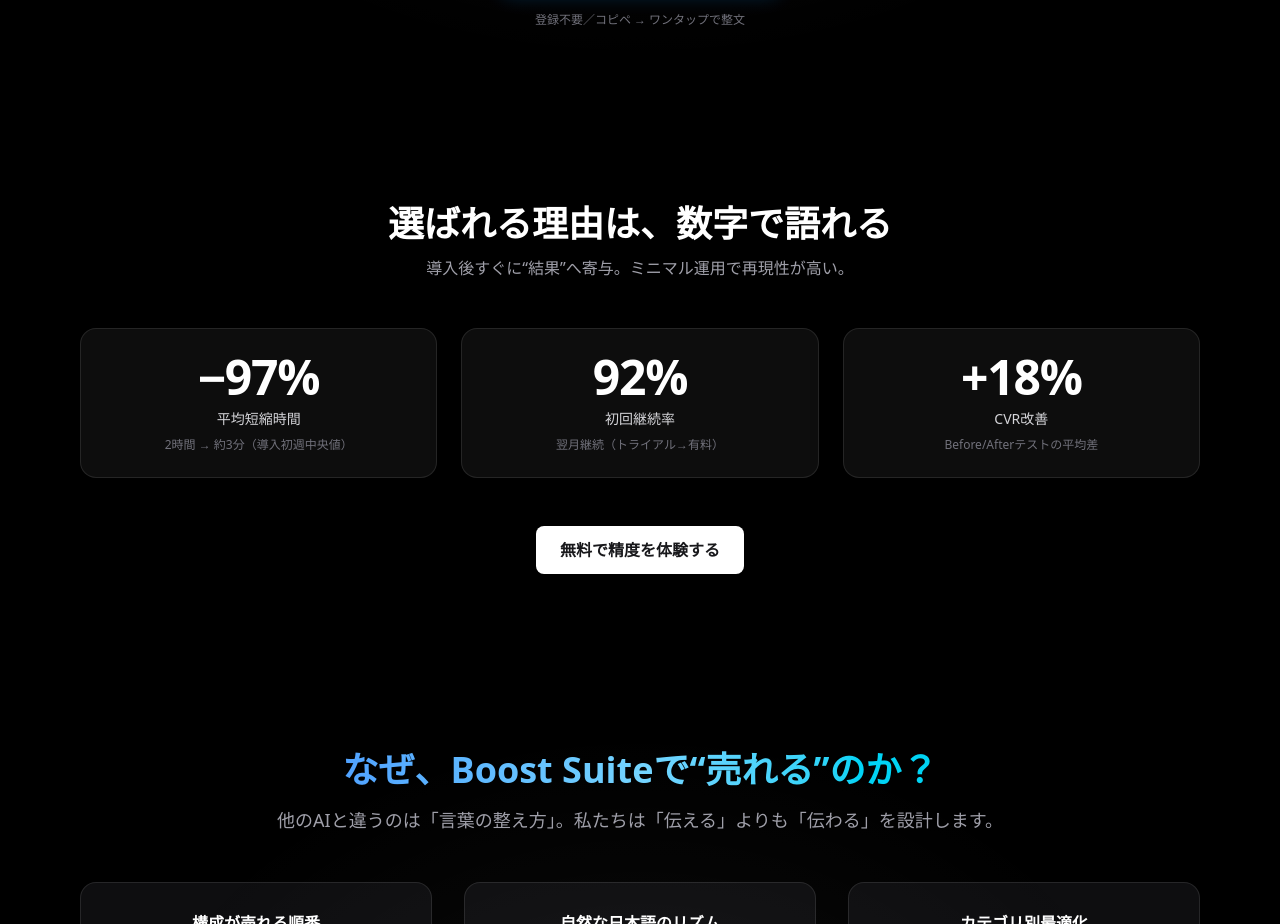
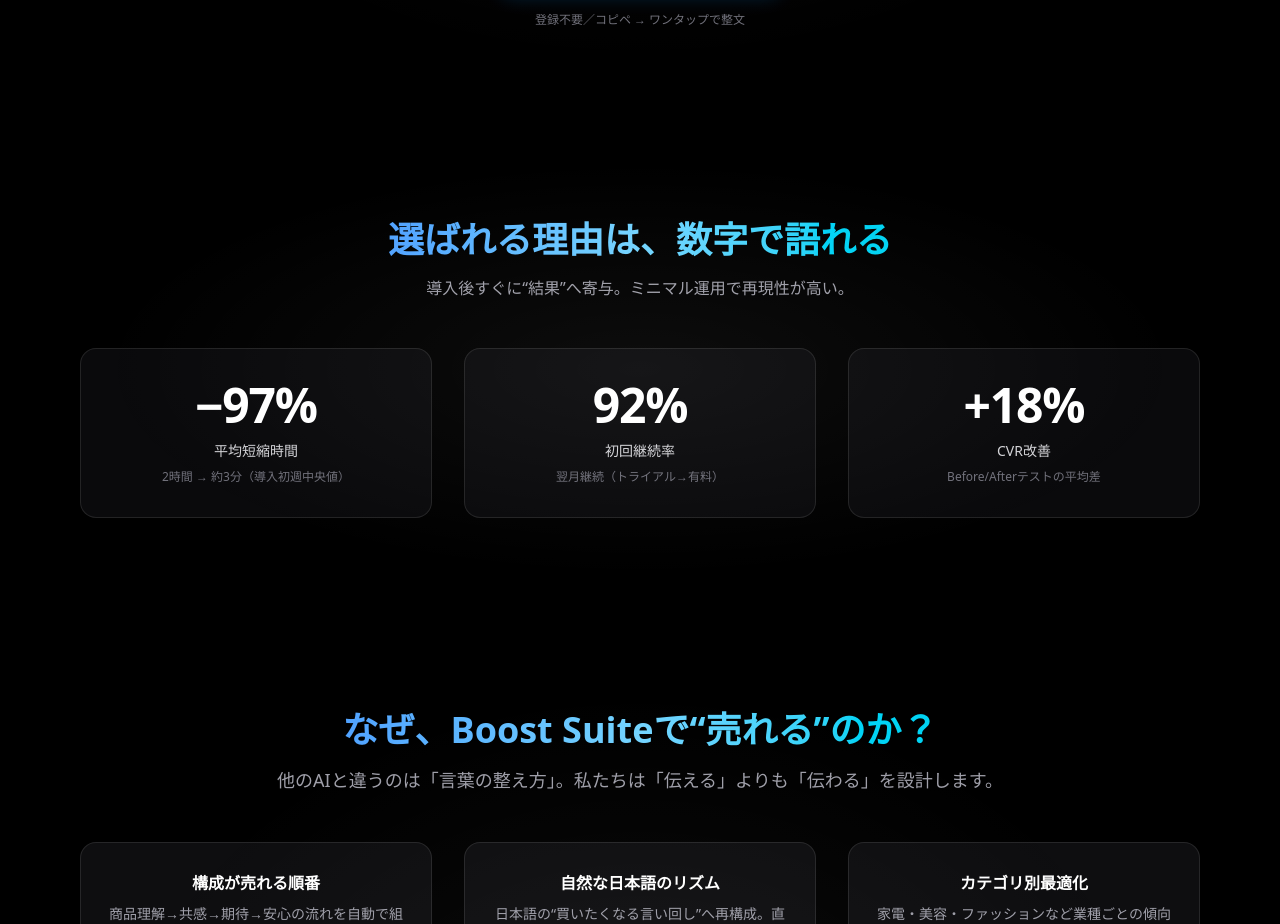
Before and after one commit to Waltz0820/boostsuite-app, a Next.js app: page / in a window 1280 px wide. Shown: the part 1320-2244 px from the top of the page. Built offline with nearby package versions, Linux system fonts and the light colour scheme.

Commit message:
feat: 変更内容

```diff
--- a/app/components/SocialProofDark.tsx
+++ b/app/components/SocialProofDark.tsx
@@ -10,40 +10,37 @@
 
 export default function SocialProofDark() {
   return (
-    <section className="py-20 bg-black text-white">
-      <div className="mx-auto max-w-6xl px-4">
+    <section className="py-24 bg-black text-white relative overflow-hidden">
+      <div className="mx-auto max-w-6xl px-4 text-center">
         {/* Heading */}
-        <div className="text-center mb-12">
-          <h2 className="text-3xl md:text-4xl font-bold">選ばれる理由は、数字で語れる</h2>
-          <p className="mt-3 text-zinc-400">
-            導入後すぐに“結果”へ寄与。ミニマル運用で再現性が高い。
-          </p>
-        </div>
+        <h2 className="text-3xl md:text-4xl font-bold mb-4">
+          <span className="bg-gradient-to-r from-blue-400 via-sky-300 to-cyan-400 bg-clip-text text-transparent">
+            選ばれる理由は、数字で語れる
+          </span>
+        </h2>
+        <p className="text-zinc-400 mb-12 text-[15px] md:text-base">
+          導入後すぐに“結果”へ寄与。ミニマル運用で再現性が高い。
+        </p>
 
         {/* Stats */}
-        <div className="grid md:grid-cols-3 gap-6">
+        <div className="grid md:grid-cols-3 gap-8">
           {stats.map((s) => (
             <div
               key={s.label}
-              className="rounded-2xl border border-white/10 bg-white/5 p-6 text-center"
+              className="rounded-2xl border border-white/10 bg-[#0f0f12]/70 backdrop-blur p-8 hover:bg-[#0f0f12]/85 transition"
             >
-              <div className="text-4xl md:text-5xl font-bold tracking-tight">{s.value}</div>
-              <div className="mt-2 text-sm text-zinc-300">{s.label}</div>
+              <div className="text-4xl md:text-5xl font-extrabold tracking-tight text-white">
+                {s.value}
+              </div>
+              <div className="mt-3 text-sm text-zinc-300">{s.label}</div>
               {s.note && <div className="mt-2 text-xs text-zinc-500">{s.note}</div>}
             </div>
           ))}
         </div>
+      </div>
 
-        {/* 軽めCTA */}
-        <div className="mt-12 text-center">
-          <a
-            href="/tool"
-            className="inline-flex items-center gap-2 rounded-lg bg-white text-zinc-900 font-semibold px-6 py-3 hover:bg-zinc-100 transition"
-          >
-            無料で精度を体験する
-          </a>
-        </div>
-      </div>
+      {/* Subtle glow background */}
+      <div className="absolute inset-0 bg-[radial-gradient(ellipse_at_center,rgba(255,255,255,0.05),transparent_60%)] pointer-events-none" />
     </section>
   );
 }
```
